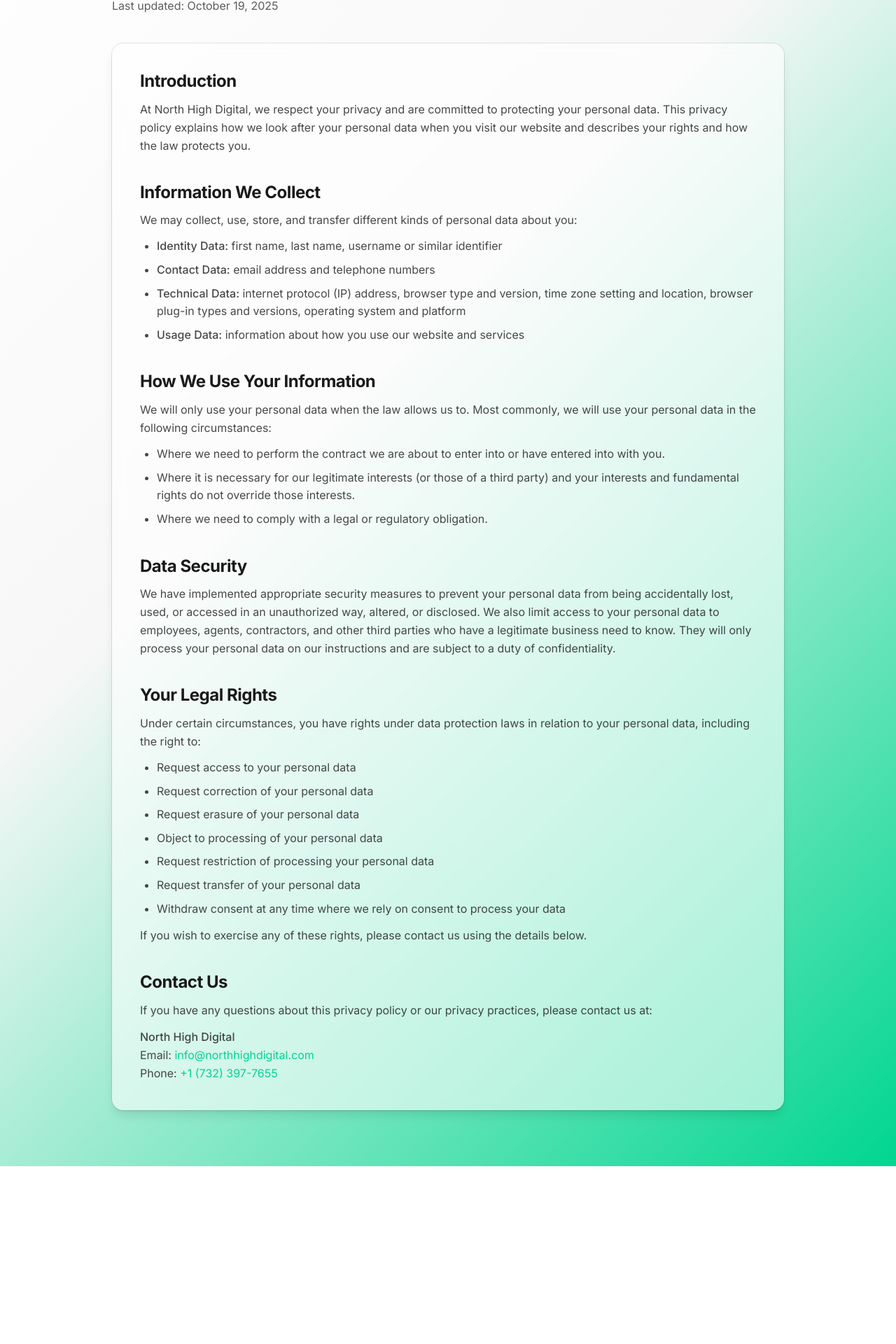
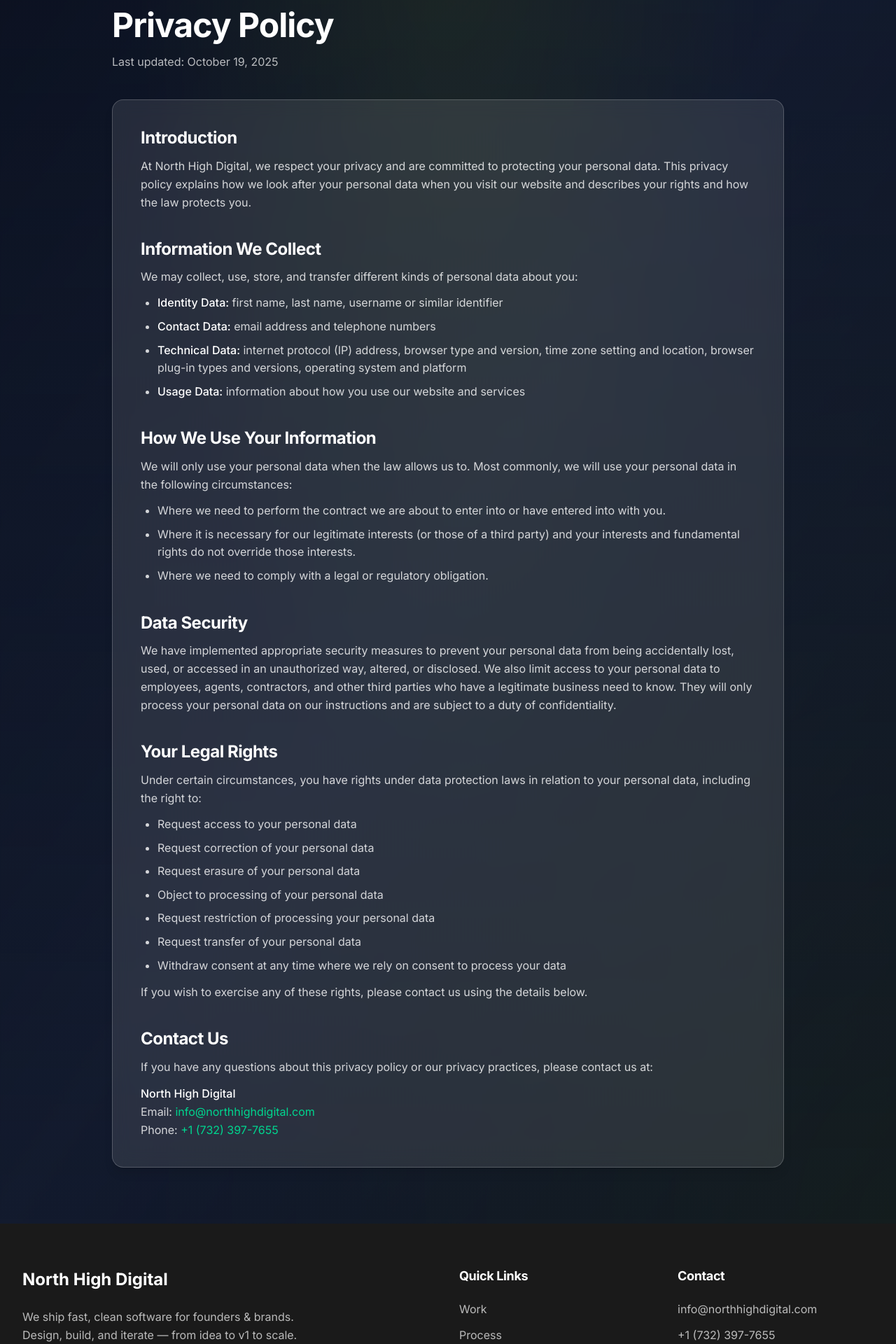
Before and after one commit to benthuro21/NorthHighDigital, a Next.js app: page /privacy-policy in a window 1280 px wide. Shown: the part 203-2123 px from the top of the page at 70% size. Before the commit the page ends 1869 px from the top, so only its background shows below. Built offline with nearby package versions, Linux system fonts and the light colour scheme.

Commit message:
finished privacy policy

```diff
--- a/src/app/(site)/_components/footer.tsx
+++ b/src/app/(site)/_components/footer.tsx
@@ -119,18 +119,18 @@ export function Footer() {
             <div className="space-y-3">
               <div>
                 <a
-                  href={`mailto:${siteConfig.contact.email}`}
+                  href={`mailto:${siteConfig.company.contact.email}`}
                   className="text-background/70 hover:text-background transition-colors font-body"
                 >
-                  {siteConfig.contact.email}
+                  {siteConfig.company.contact.email}
                 </a>
               </div>
               <div>
                 <a
-                  href={`tel:${siteConfig.contact.phone}`}
+                  href={`tel:${siteConfig.company.contact.phone}`}
                   className="text-background/70 hover:text-background transition-colors font-body"
                 >
-                  {siteConfig.contact.phone}
+                  {siteConfig.company.contact.phone}
                 </a>
               </div>
               <div className="pt-4">
--- a/src/app/privacy-policy/page.tsx
+++ b/src/app/privacy-policy/page.tsx
@@ -1,31 +1,29 @@
-// app/privacy/page.tsx
+// app/privacy-policy/page.tsx
 "use client";
 
 import Link from "next/link";
 import { motion } from "framer-motion";
 import { siteConfig } from "@/site.config";
+import { Header } from "../(site)/_components/header";
+import { Footer } from "../(site)/_components/footer";
 
 export default function PrivacyPolicyPage() {
-  const companyName =
-    (siteConfig as any)?.company?.name ||
-    (siteConfig as any)?.name ||
-    "North High Digital";
-  const contactEmail =
-    (siteConfig as any)?.contact?.email ||
-    (siteConfig as any)?.email ||
-    "hello@northighdigital.com";
-  const contactPhone =
-    (siteConfig as any)?.contact?.phone ||
-    (siteConfig as any)?.phone ||
-    "+1 (555) 000-0000";
+  const companyName = siteConfig.company.name;
+  const contactEmail = siteConfig.company.contact.email;
+  const contactPhone = siteConfig.company.contact.phone;
 
   const lastUpdated = "October 19, 2025";
 
   return (
-    <section className="relative overflow-hidden">
-      {/* Background */}
-      <div className="absolute inset-0 bg-[linear-gradient(135deg,var(--background)_0%,var(--muted)_40%,var(--accent)_100%)]" />
-      <div className="absolute inset-0 bg-[radial-gradient(ellipse_at_center,rgba(255,255,255,0.06),transparent_60%)]" />
+    <div className="min-h-screen">
+      <Header />
+      <section className="relative overflow-hidden pt-20">
+        {/* Background - Match hero styling */}
+        <div className="absolute inset-0 bg-[#0B1120]" />
+        <div className="absolute inset-0 bg-gradient-to-br from-[#0B1120] via-[#131B2E] to-[#0B1120]" />
+        <div className="absolute inset-0 bg-[radial-gradient(ellipse_at_top,rgba(195,255,0,0.08),transparent_50%)]" />
+        <div className="absolute inset-0 bg-[radial-gradient(ellipse_at_bottom_right,rgba(195,255,0,0.05),transparent_60%)]" />
+        <div className="absolute inset-0 backdrop-blur-[1px] bg-gradient-to-b from-transparent via-[rgba(19,27,46,0.3)] to-transparent" />
 
         <div className="relative max-w-5xl mx-auto px-4 sm:px-6 lg:px-8 py-20">
           {/* Back link */}
@@ -37,7 +35,7 @@ export default function PrivacyPolicyPage() {
           >
             <Link
               href="/"
-            className="inline-flex items-center text-foreground/70 hover:text-foreground transition"
+              className="inline-flex items-center text-white/70 hover:text-white transition-colors font-body"
             >
               <span className="mr-2">←</span> Back to Home
             </Link>
@@ -50,22 +48,22 @@ export default function PrivacyPolicyPage() {
             transition={{ duration: 0.5, delay: 0.05 }}
             className="mb-10"
           >
-          <h1 className="text-4xl sm:text-5xl font-bold font-heading tracking-tight">
+            <h1 className="text-4xl sm:text-5xl font-bold font-heading tracking-tight text-white">
               Privacy Policy
             </h1>
-          <p className="text-foreground/70 mt-3">Last updated: {lastUpdated}</p>
+            <p className="text-white/70 mt-3 font-body">Last updated: {lastUpdated}</p>
           </motion.div>
 
-        {/* Card */}
+          {/* Card - Match site glassmorphism */}
           <motion.article
             initial={{ opacity: 0, y: 14 }}
             animate={{ opacity: 1, y: 0 }}
             transition={{ duration: 0.5, delay: 0.1 }}
-          className="rounded-2xl shadow-lg bg-background/60 ring-1 ring-foreground/10 backdrop-blur p-6 sm:p-10 space-y-10"
+            className="rounded-2xl shadow-lg bg-white/10 backdrop-blur-md border border-white/20 p-6 sm:p-10 space-y-10"
           >
           <section>
-            <h2 className="text-2xl font-semibold mb-3">Introduction</h2>
-            <p className="text-foreground/80 leading-relaxed">
+            <h2 className="text-2xl font-semibold mb-3 text-white font-heading">Introduction</h2>
+            <p className="text-white/80 leading-relaxed font-body">
               At {companyName}, we respect your privacy and are committed to
               protecting your personal data. This privacy policy explains how we
               look after your personal data when you visit our website and
@@ -74,45 +72,45 @@ export default function PrivacyPolicyPage() {
           </section>
 
           <section>
-            <h2 className="text-2xl font-semibold mb-3">
+            <h2 className="text-2xl font-semibold mb-3 text-white font-heading">
               Information We Collect
             </h2>
-            <p className="text-foreground/80 leading-relaxed mb-3">
+            <p className="text-white/80 leading-relaxed mb-3 font-body">
               We may collect, use, store, and transfer different kinds of
               personal data about you:
             </p>
-            <ul className="list-disc pl-6 space-y-2 text-foreground/80">
+            <ul className="list-disc pl-6 space-y-2 text-white/80 font-body">
               <li>
-                <span className="font-medium">Identity Data:</span> first name,
+                <span className="font-medium text-white">Identity Data:</span> first name,
                 last name, username or similar identifier
               </li>
               <li>
-                <span className="font-medium">Contact Data:</span> email address
+                <span className="font-medium text-white">Contact Data:</span> email address
                 and telephone numbers
               </li>
               <li>
-                <span className="font-medium">Technical Data:</span> internet
+                <span className="font-medium text-white">Technical Data:</span> internet
                 protocol (IP) address, browser type and version, time zone
                 setting and location, browser plug-in types and versions,
                 operating system and platform
               </li>
               <li>
-                <span className="font-medium">Usage Data:</span> information
+                <span className="font-medium text-white">Usage Data:</span> information
                 about how you use our website and services
               </li>
             </ul>
           </section>
 
           <section>
-            <h2 className="text-2xl font-semibold mb-3">
+            <h2 className="text-2xl font-semibold mb-3 text-white font-heading">
               How We Use Your Information
             </h2>
-            <p className="text-foreground/80 leading-relaxed mb-3">
+            <p className="text-white/80 leading-relaxed mb-3 font-body">
               We will only use your personal data when the law allows us to.
               Most commonly, we will use your personal data in the following
               circumstances:
             </p>
-            <ul className="list-disc pl-6 space-y-2 text-foreground/80">
+            <ul className="list-disc pl-6 space-y-2 text-white/80 font-body">
               <li>
                 Where we need to perform the contract we are about to enter into
                 or have entered into with you.
@@ -129,8 +127,8 @@ export default function PrivacyPolicyPage() {
           </section>
 
           <section>
-            <h2 className="text-2xl font-semibold mb-3">Data Security</h2>
-            <p className="text-foreground/80 leading-relaxed">
+            <h2 className="text-2xl font-semibold mb-3 text-white font-heading">Data Security</h2>
+            <p className="text-white/80 leading-relaxed font-body">
               We have implemented appropriate security measures to prevent your
               personal data from being accidentally lost, used, or accessed in
               an unauthorized way, altered, or disclosed. We also limit access
@@ -142,12 +140,12 @@ export default function PrivacyPolicyPage() {
           </section>
 
           <section>
-            <h2 className="text-2xl font-semibold mb-3">Your Legal Rights</h2>
-            <p className="text-foreground/80 leading-relaxed mb-3">
+            <h2 className="text-2xl font-semibold mb-3 text-white font-heading">Your Legal Rights</h2>
+            <p className="text-white/80 leading-relaxed mb-3 font-body">
               Under certain circumstances, you have rights under data protection
               laws in relation to your personal data, including the right to:
             </p>
-            <ul className="list-disc pl-6 space-y-2 text-foreground/80">
+            <ul className="list-disc pl-6 space-y-2 text-white/80 font-body">
               <li>Request access to your personal data</li>
               <li>Request correction of your personal data</li>
               <li>Request erasure of your personal data</li>
@@ -159,27 +157,27 @@ export default function PrivacyPolicyPage() {
                 your data
               </li>
             </ul>
-            <p className="text-foreground/80 leading-relaxed mt-3">
+            <p className="text-white/80 leading-relaxed mt-3 font-body">
               If you wish to exercise any of these rights, please contact us
               using the details below.
             </p>
           </section>
 
           <section>
-            <h2 className="text-2xl font-semibold mb-3">Contact Us</h2>
-            <p className="text-foreground/80 leading-relaxed mb-3">
+            <h2 className="text-2xl font-semibold mb-3 text-white font-heading">Contact Us</h2>
+            <p className="text-white/80 leading-relaxed mb-3 font-body">
               If you have any questions about this privacy policy or our privacy
               practices, please contact us at:
             </p>
-            <div className="text-foreground/80 leading-relaxed">
+            <div className="text-white/80 leading-relaxed font-body">
               <p>
-                <span className="font-medium">{companyName}</span>
+                <span className="font-medium text-white">{companyName}</span>
               </p>
               <p>
                 Email:{" "}
                 <a
                   href={`mailto:${contactEmail}`}
-                  className="text-accent hover:underline"
+                  className="text-[var(--accent)] hover:underline transition-colors"
                 >
                   {contactEmail}
                 </a>
@@ -188,7 +186,7 @@ export default function PrivacyPolicyPage() {
                 Phone:{" "}
                 <a
                   href={`tel:${contactPhone}`}
-                  className="text-accent hover:underline"
+                  className="text-[var(--accent)] hover:underline transition-colors"
                 >
                   {contactPhone}
                 </a>
@@ -198,5 +196,7 @@ export default function PrivacyPolicyPage() {
         </motion.article>
       </div>
     </section>
+    <Footer />
+    </div>
   );
 }
--- a/src/site.config.ts
+++ b/src/site.config.ts
@@ -21,6 +21,11 @@ export const siteConfig = {
       },
     ],
     calendlyLink: "https://calendly.com/benthuroczy",
+    // Contact
+    contact: {
+      email: "info@northhighdigital.com",
+      phone: "+1 (732) 397-7655",
+    },
   },
 
   // Navigation
@@ -186,10 +191,4 @@ export const siteConfig = {
     linkedin: "https://linkedin.com/company/north-high-digital",
     github: "https://github.com/north-high-digital",
   },
-
-  // Contact
-  contact: {
-    email: "info@northhighdigital.com",
-    phone: "+1 (732) 397-7655",
-  },
 };
```
Also changed, not shown: src/app/(site)/_components/contact.tsx (+4 -4 lines). Lines whose indentation alone changed are shown as unchanged.
